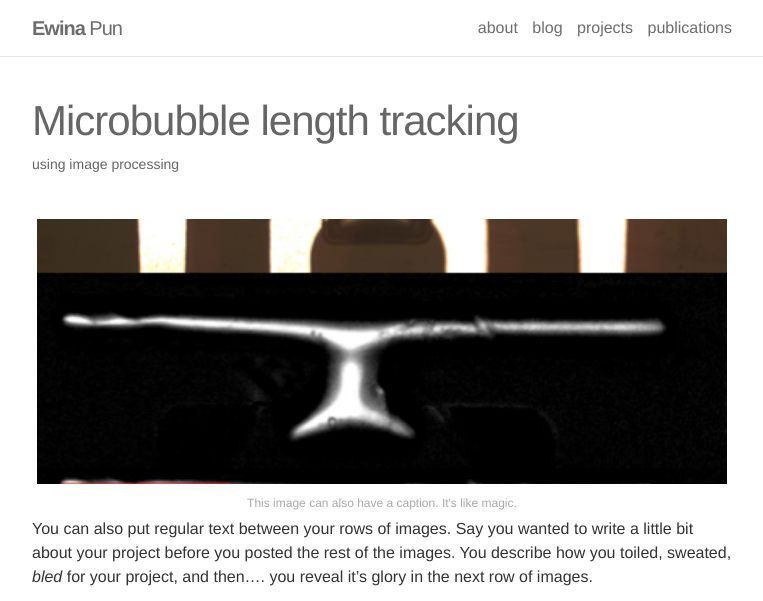
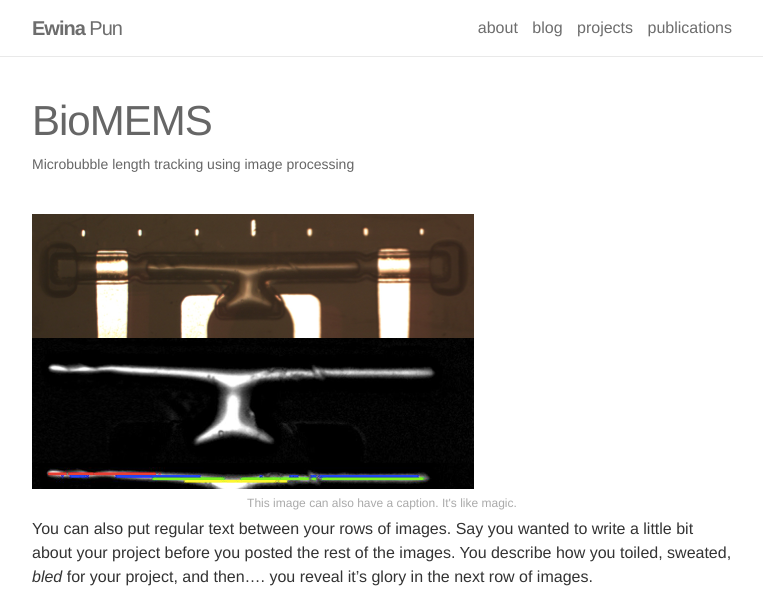
Before and after one commit to ewinapun/ewinapun.github.io, a Jekyll site: the page built from _projects/1_project.markdown, in a window 1280 px wide and 900 px high, cut to the strip 0-601 px from the top of the window. Shown: the whole strip, without its empty margins (258-1021 px from the left). Built offline with Jekyll 4.4.1, drawn with Linux system fonts in a browser that asks for light colours; nearby versions of some CDN libraries.

Commit message:
MEMS project

```diff
--- a/_projects/1_project.markdown
+++ b/_projects/1_project.markdown
@@ -1,12 +1,12 @@
 ---
 layout: page
-title: Microbubble length tracking
-description: using image processing
+title: BioMEMS
+description: Microbubble length tracking using image processing
 img: /assets/img/bubble_project/bubble_crop.gif
 ---
 
 <div class="img_row">
-    <img class="col three left" src="{{ site.baseurl }}/assets/img/bubble_project/bubblelength.png" height="42" width="42">
+    <img src="{{ site.baseurl }}/assets/img/bubble_project/bubblelength.png">
 </div>
 <div class="col three caption">
     This image can also have a caption. It's like magic.
```
